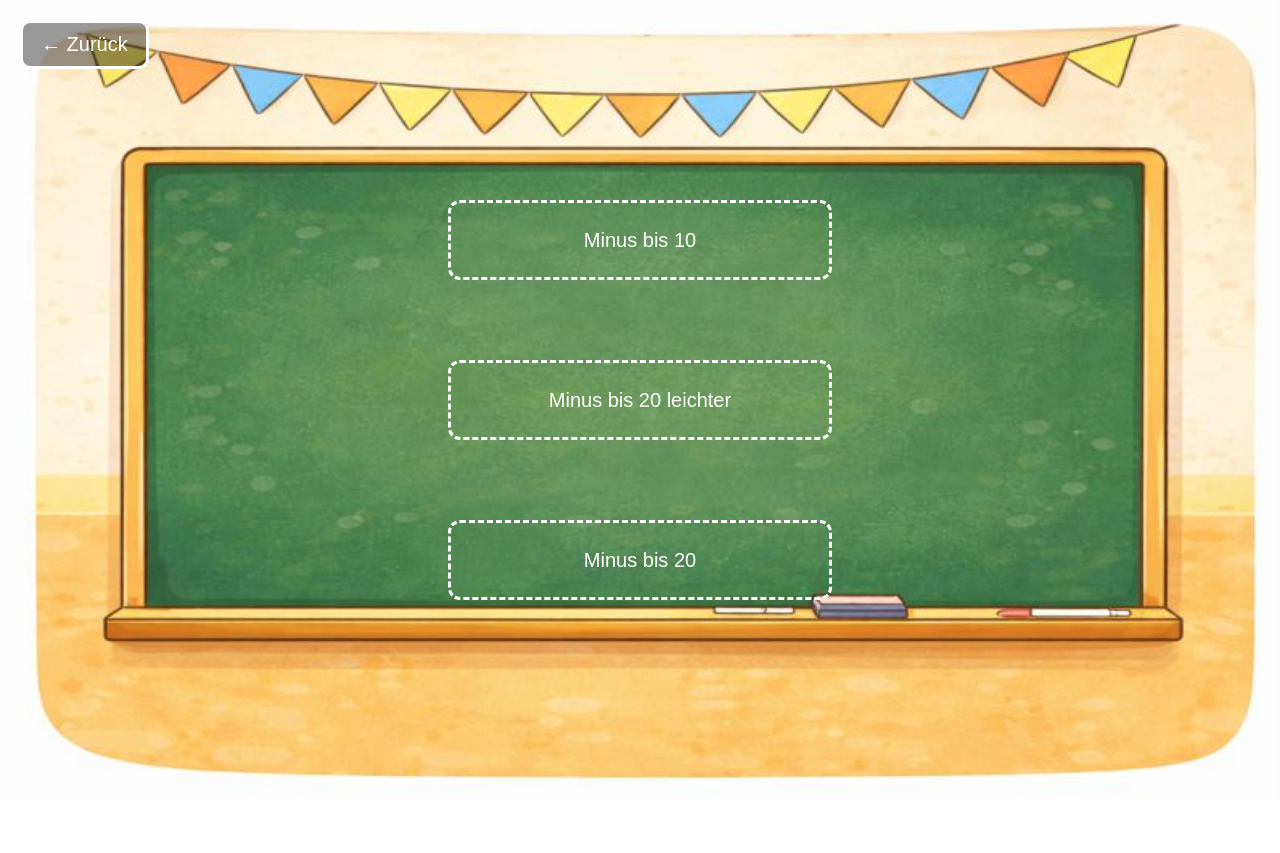
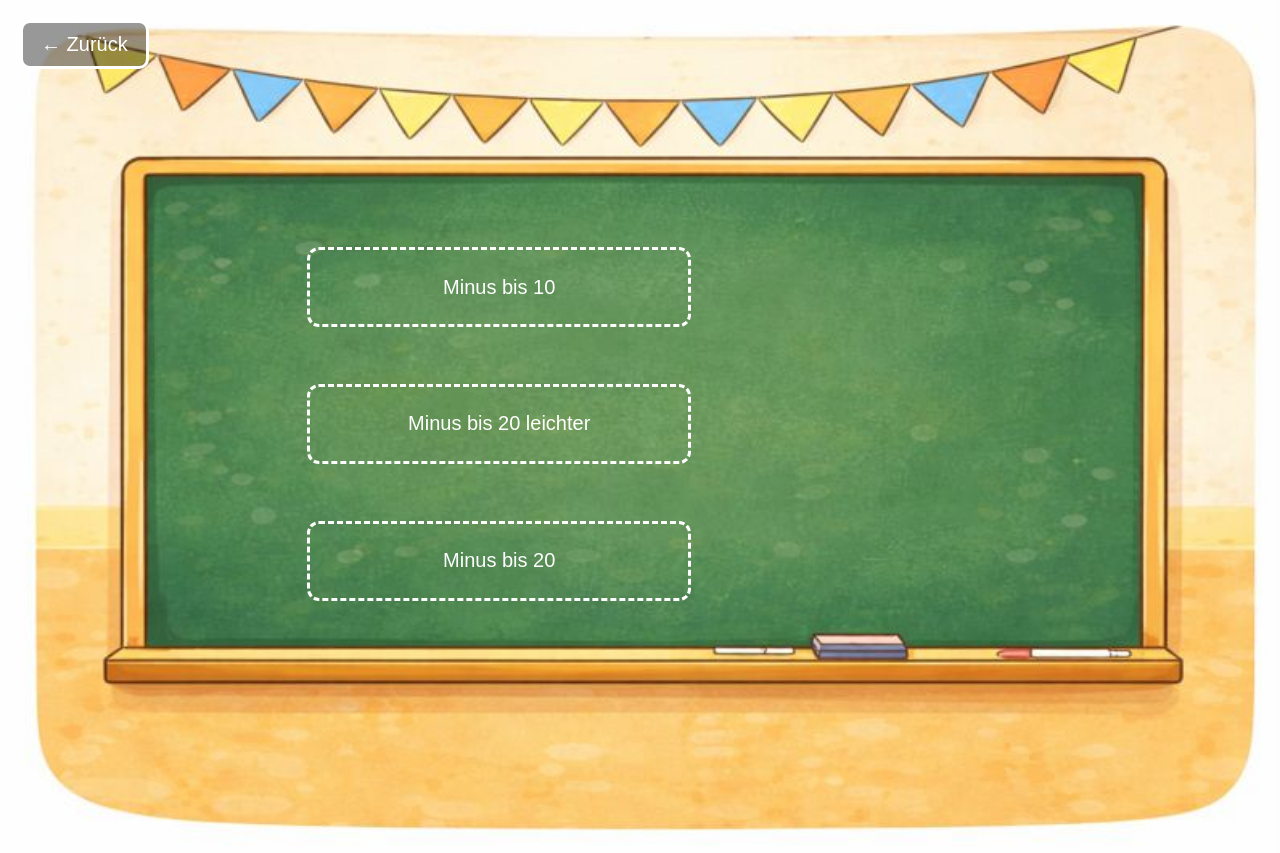
Before and after one commit to imkehoegden/schlaupause, a website: page school/downstairs/classroomsDownstairs/math/Minus/minusaufgabenauswahl.html in a window 1280 px wide. Before the commit the page ends 800 px from the top, so only its background shows below. Drawn offline with Linux system fonts and the light colour scheme.

Commit message:
Fix: Minus Overview screen size adjusted

```diff
--- a/school/downstairs/classroomsDownstairs/math/Minus/minusaufgabenauswahl.html
+++ b/school/downstairs/classroomsDownstairs/math/Minus/minusaufgabenauswahl.html
@@ -12,6 +12,14 @@
         height: 100vh;
         overflow: hidden;
       }
+
+      .container {
+        max-width: 1400px;
+        position: relative;
+        margin: 0 auto;
+        aspect-ratio: 3 / 2;
+      }
+
       img {
         position: absolute;
         top: 0;
@@ -35,13 +43,17 @@
         z-index: 1000;
       }
 
+      #backBtn:hover {
+        transform: scale(1.1);
+      }
+
       #minusBis10,
       #minusBis20,
       #minusBis20oZ {
         border: dashed white 3px;
         border-radius: 12px;
         position: absolute;
-        left: calc(50vw - 15vw);
+        left: calc(40vw - 16vw);
         width: 30vw;
         height: 10vh;
         padding: 2vh 4vw;
@@ -52,11 +64,11 @@
       }
 
       #minusBis10 {
-        top: 25%;
+        top: 29%;
       }
 
       #minusBis20 {
-        top: 65%;
+        top: 61%;
       }
 
       #minusBis20oZ {
@@ -65,10 +77,12 @@
     </style>
   </head>
   <body>
-    <button id="backBtn">← Zurück</button>
-    <img src="../../../../../pictures/Tafel.jpeg" alt="" />
-    <button id="minusBis10">Minus bis 10</button>
-    <button id="minusBis20">Minus bis 20</button>
-    <button id="minusBis20oZ">Minus bis 20 leichter</button>
+    <div class="container">
+      <button id="backBtn">← Zurück</button>
+      <img src="../../../../../pictures/Tafel.jpeg" alt="" />
+      <button id="minusBis10">Minus bis 10</button>
+      <button id="minusBis20">Minus bis 20</button>
+      <button id="minusBis20oZ">Minus bis 20 leichter</button>
+    </div>
   </body>
 </html>
```
